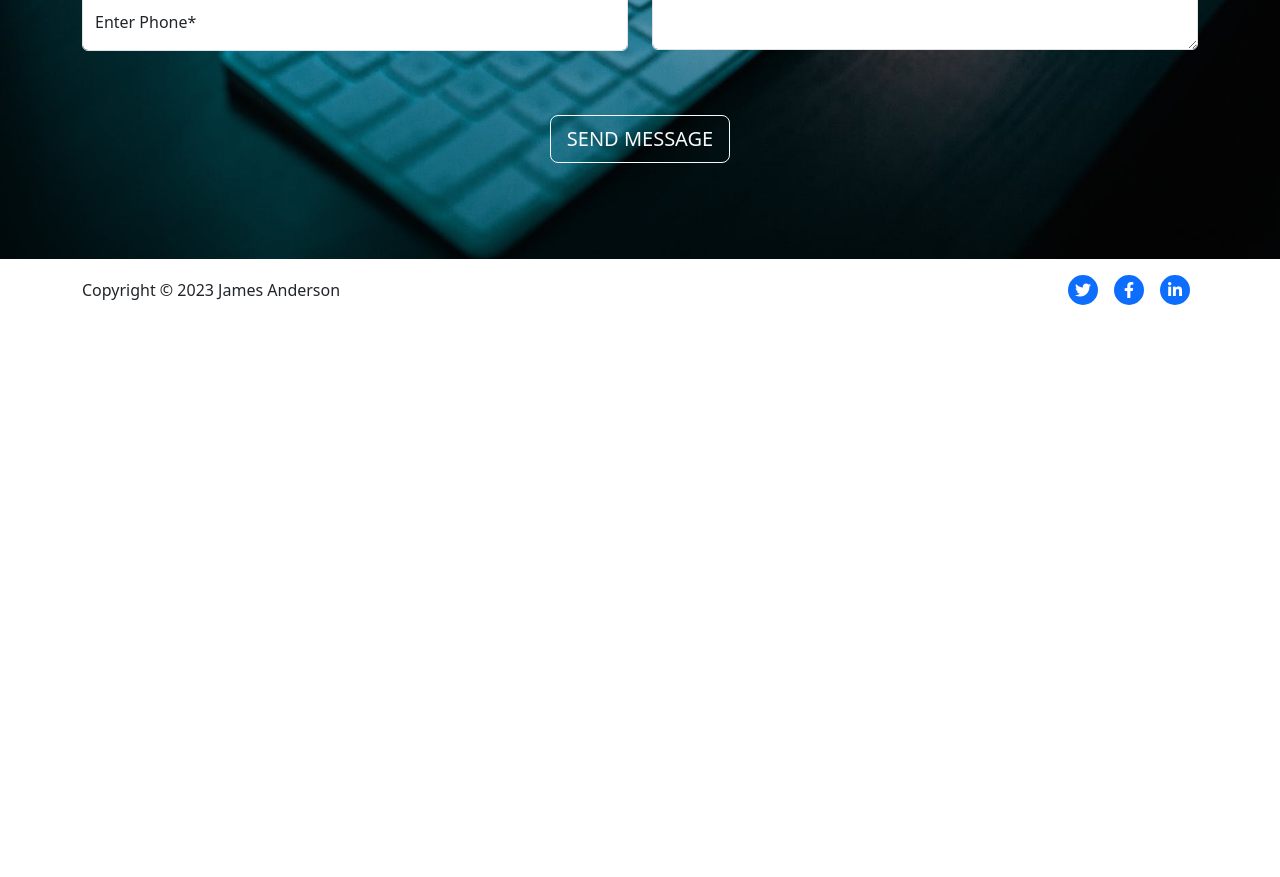
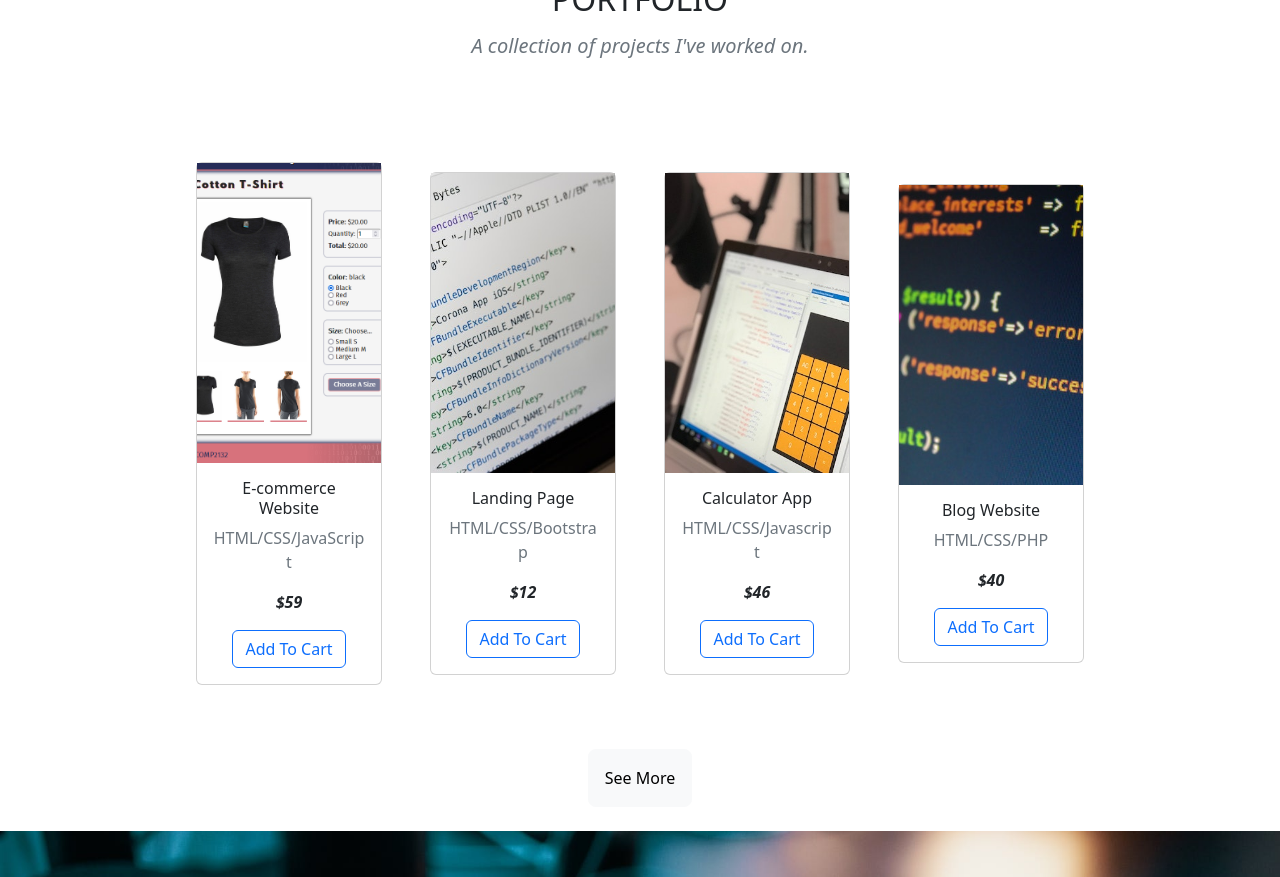
Before and after one commit to neha-gupta01/ReactJS-website, a React (Create React App) app: page / in a window 1280 px wide. Shown: the part 1920-2797 px from the top of the page. Before the commit the page ends 2241 px from the top, so only its background shows below. Built offline with nearby package versions, Linux system fonts and the light colour scheme; no server answers.

Commit message:
Revert "Squashed commit of the following:"
This reverts commit af012f0e1f62e404aebf3dff8c1df94735f52497.

```diff
--- a/package.json
+++ b/package.json
@@ -6,7 +6,6 @@
     "@testing-library/jest-dom": "^5.17.0",
     "@testing-library/react": "^13.4.0",
     "@testing-library/user-event": "^13.5.0",
-    "axios": "^1.6.2",
     "react": "^18.2.0",
     "react-dom": "^18.2.0",
     "react-router-dom": "^6.19.0",
--- a/src/components/cv.js
+++ b/src/components/cv.js
@@ -1,22 +1,40 @@
-import React, { useState, useEffect } from "react";
-import axios from "axios";
+import React from "react";
 
-const Cv = () => {
-  const [cvData, setCvData] = useState([]);
-
-  const fetchCvData = () => {
-    axios
-      .get("http://localhost:3001/cv")
-      .then((response) => {
-        setCvData(response.data[0]);
-      })
-      .catch((error) => {
-        console.log("Error fetching data:", error);
-      });
+const CV = () => {
+  const cvData = {
+    personalInfo: {
+      profileImage: "images/profile.jpg",
+      name: "James Anderson",
+      email: " your.email@example.com",
+      phone: "(123) 456-7890",
+      address: "Your address",
+    },
+    technicalSkills: ["HTML", "CSS", "Javascript"],
+    personalInterests: ["Interest 1", "Interest 2", "Interest 3"],
+    profile:
+      "Write a brief description of yourself, your background, and your goals. Highlight your key strengths and experiences. ",
+    qualifications: ["Qualification 1", "Qualification 2", "Qualification 3"],
+    eduction: {
+      year: "Year - Year",
+      institute: "University/Institution",
+      degree: "Degree/Program",
+    },
+    coursesTraining: {
+      year: "Year",
+      course: "Course/Training",
+      degree: "Institution/Organization",
+    },
+    workExperience: {
+      year: "Year - Year",
+      position: "Job Position",
+      company: "Company/Organization",
+    },
+    extracurricularActivities: {
+      organization: "Organization Name",
+      role: "Role/Position",
+      details: "Details of your involvement and contributions",
+    },
   };
-  useEffect(() => {
-    fetchCvData();
-  }, []);
 
   return (
     <section className="container py-5" id="cv">
@@ -36,18 +54,18 @@ const Cv = () => {
             src="images/profile.jpg"
             alt="profile"
           />
-          <h2 className="mt-3">{cvData.personalInfo?.name}</h2>
+          <h2 className="mt-3">{cvData.personalInfo.name}</h2>
           <ul className="list-unstyled">
             <li>
               <i className="fas fa-envelope me-2"></i>{" "}
-              {cvData.personalInfo?.email}
+              {cvData.personalInfo.email}
             </li>
             <li>
-              <i className="fas fa-phone me-2"></i> {cvData.personalInfo?.phone}
+              <i className="fas fa-phone me-2"></i> {cvData.personalInfo.phone}
             </li>
             <li>
               <i className="fas fa-map-marker-alt me-2"></i>{" "}
-              {cvData.personalInfo?.address}
+              {cvData.personalInfo.address}
             </li>
           </ul>
           <ul className="social-icons my-5 d-flex justify-content-center list-unstyled">
@@ -78,13 +96,13 @@ const Cv = () => {
           </ul>
           <h5>Technical Skills</h5>
           <ul className="list-unstyled">
-            {cvData.technicalSkills?.map((skill, index) => (
+            {cvData.technicalSkills.map((skill, index) => (
               <li key={index}>{skill}</li>
             ))}
           </ul>
           <h5>Personal Interests</h5>
           <ul className="list-unstyled">
-            {cvData.personalInterests?.map((interest, index) => (
+            {cvData.personalInterests.map((interest, index) => (
               <li key={index}>{interest}</li>
             ))}
           </ul>
@@ -96,37 +114,37 @@ const Cv = () => {
           <h3>Highlights of Qualifications</h3>
           <hr />
           <ul>
-            {cvData.qualifications?.map((qualification, index) => (
+            {cvData.qualifications.map((qualification, index) => (
               <li key={index}>{qualification}</li>
             ))}
           </ul>
           <h3>Education</h3>
           <hr />
           <dl>
-            <dt>{cvData.education?.year}</dt>
-            <dd>{cvData.education?.institute}</dd>
-            <dd>{cvData.education?.degree}</dd>
+            <dt>{cvData.eduction.year}</dt>
+            <dd>{cvData.eduction.institute}</dd>
+            <dd>{cvData.eduction.degree}</dd>
           </dl>
           <h3>Additional Courses & Training</h3>
           <hr />
           <dl>
-            <dt>{cvData.coursesTraining?.year}</dt>
-            <dd>{cvData.coursesTraining?.course}</dd>
-            <dd>{cvData.coursesTraining?.institute}</dd>
+            <dt>{cvData.coursesTraining.year}</dt>
+            <dd>{cvData.coursesTraining.course}</dd>
+            <dd>{cvData.coursesTraining.institute}</dd>
           </dl>
           <h3>Work Experience</h3>
           <hr />
           <dl>
-            <dt>{cvData.workExperience?.year}</dt>
-            <dd>{cvData.workExperience?.position}</dd>
-            <dd>{cvData.workExperience?.company}</dd>
+            <dt>{cvData.workExperience.year}</dt>
+            <dd>{cvData.workExperience.position}</dd>
+            <dd>{cvData.workExperience.company}</dd>
           </dl>
           <h3>Extracurricular Activities</h3>
           <hr />
           <dl>
-            <dt>{cvData.extracurricularActivities?.organization}</dt>
-            <dd>{cvData.extracurricularActivities?.role}</dd>
-            <dd>{cvData.extracurricularActivities?.details}</dd>
+            <dt>{cvData.extracurricularActivities.organization}</dt>
+            <dd>{cvData.extracurricularActivities.role}</dd>
+            <dd>{cvData.extracurricularActivities.details}</dd>
           </dl>
         </div>
       </div>
@@ -134,4 +152,4 @@ const Cv = () => {
   );
 };
 
-export default Cv;
+export default CV;
--- a/src/components/portfolio.js
+++ b/src/components/portfolio.js
@@ -1,8 +1,122 @@
-import React, { useState, useEffect } from "react";
+import React, { useState } from "react";
 import { Link } from "react-router-dom";
 import PortfolioMenu from "./portfolioMenu";
 import { CartContext } from "../contexts/cartContext";
-import axios from "axios";
+
+const portfolioData = [
+  {
+    id: 1,
+    imageSrc: "images/e-commerce.png",
+    title: "E-commerce Website",
+    description: "HTML/CSS/JavaScript",
+    price: 59,
+    technologies: ["HTML", "CSS", "Javascript"],
+  },
+  {
+    id: 2,
+    imageSrc: "images/landing-page.jpg",
+    title: "Landing Page",
+    description: "HTML/CSS/Bootstrap",
+    price: 12,
+    technologies: ["HTML", "CSS", "Bootstrap"],
+  },
+  {
+    id: 3,
+    imageSrc: "images/calculator-app.jpg",
+    title: "Calculator App",
+    description: "HTML/CSS/Javascript",
+    price: 46,
+    technologies: ["HTML", "CSS", "Javascript"],
+  },
+  {
+    id: 4,
+    imageSrc: "images/blog.jpg",
+    title: "Blog Website",
+    description: "HTML/CSS/PHP",
+    price: 40,
+    technologies: ["HTML", "CSS", "PHP"],
+  },
+  {
+    id: 5,
+    imageSrc: "images/task.jpg",
+    title: "Task Management App",
+    description: "ReactJS",
+    price: 25,
+    technologies: ["ReactJS"],
+  },
+  {
+    id: 6,
+    imageSrc: "images/data.jpg",
+    title: "Data Visualization",
+    description: "Python/Plotly",
+    price: 20,
+    technologies: ["Python", "Plotly"],
+  },
+  {
+    id: 7,
+    imageSrc: "images/data.jpg",
+    title: "Data Visualization",
+    description: "Python/Plotly",
+    price: 27,
+    technologies: ["Python", "Plotly"],
+  },
+  {
+    id: 8,
+    imageSrc: "images/data.jpg",
+    title: "Data Visualization",
+    description: "Python/Plotly",
+    price: 62,
+    technologies: ["Python", "Plotly"],
+  },
+  {
+    id: 9,
+    imageSrc: "images/data.jpg",
+    title: "Data Visualization",
+    description: "Python/Plotly",
+    price: 14,
+    technologies: ["Python", "Plotly"],
+  },
+  {
+    id: 10,
+    imageSrc: "images/data.jpg",
+    title: "Data Visualization",
+    description: "Python/Plotly",
+    price: 50,
+    technologies: ["Python", "Plotly"],
+  },
+  {
+    id: 11,
+    imageSrc: "images/data.jpg",
+    title: "Data Visualization",
+    description: "Python/Plotly",
+    price: 55,
+    technologies: ["Python", "Plotly"],
+  },
+  {
+    id: 12,
+    imageSrc: "images/data.jpg",
+    title: "Data Visualization",
+    description: "Python/Plotly",
+    price: 5,
+    technologies: ["Python", "Plotly"],
+  },
+  {
+    id: 13,
+    imageSrc: "images/data.jpg",
+    title: "Data Visualization",
+    description: "Python/Plotly",
+    price: 19,
+    technologies: ["Python", "Plotly"],
+  },
+  {
+    id: 14,
+    imageSrc: "images/data.jpg",
+    title: "Data Visualization",
+    description: "Python/Plotly",
+    price: 7,
+    technologies: ["Python", "Plotly"],
+  },
+];
 
 const SinglePortfolio = ({
   id,
@@ -63,86 +177,43 @@ const SinglePortfolio = ({
   );
 };
 
-const Portfolio = ({ showAll }) => {
-  const [currentPage, setCurrentPage] = useState(1);
-  const [totalPages, setTotalPages] = useState(1);
-  const [itemsPerPage, setItemsPerPage] = useState(4);
-  const [portfolioList, setPortfolioList] = useState([]);
-  const [loading, setLoading] = useState(true);
-  const [filterData, setFilterData] = useState({
-    searchTitle: "",
-    selectedTechnologies: [],
-    minPrice: 0,
-    maxPrice: 100,
-    sortBy: "",
+const Portfolio = ({ showAll,handleAddToCart, cartItems }) => {
+
+  const [filteredData, setFilteredData] = useState(
+    showAll ? portfolioData : portfolioData.slice(0, 4)
+  );
+  const onFilterChange = (searchTitle,selectedTechnologies,minPrice,maxPrice,sortBy) => {
+    let filteredResult = [];
+
+    filteredResult = portfolioData.filter((item) => {
+      if (
+        searchTitle &&
+        !item.title.toLowerCase().includes(searchTitle.toLowerCase())
+      ) {
+        return false;
+      }
+
+      const commonTechnologies = item.technologies.filter((tech) =>
+        selectedTechnologies.includes(tech)
+      );
+      if (selectedTechnologies.length !== commonTechnologies.length) {
+        return false;
+      }
+
+      if (minPrice && item.price < parseInt(minPrice)) {
+        return false;
+      }
+      if (maxPrice && item.price > parseInt(maxPrice)) {
+        return false;
+      }
+      return true;
     });
-
-  const { handleAddToCart, cartItems, handleUpdateQuantity } =
-    React.useContext(CartContext);
-
-  useEffect(() => {
-    fetchPortfolioData();
-  }, [itemsPerPage, currentPage, filterData]);
-
-  const fetchPortfolioData = () => {
-    setLoading(true);
-    let url = `http://localhost:3001/portfolio?current_page=${currentPage}&page_size=${itemsPerPage}`;
-
-    if (filterData.searchTitle) {
-      url = url + `&searchTitle=${filterData.searchTitle}`;
+    if (sortBy === "lowToHigh") {
+      filteredResult.sort((a, b) => a.price - b.price);
+    } else if (sortBy === "highToLow") {
+      filteredResult.sort((a, b) => b.price - a.price);
     }
-    if (filterData.selectedTechnologies.length > 0) {
-      url =
-        url +
-        `&selectedTechnologies=${filterData.selectedTechnologies.join(",")}`;
-    }
-    if (filterData.minPrice) {
-      url = url + `&minPrice=${filterData.minPrice}`;
-    }
-    if (filterData.maxPrice) {
-      url = url + `&maxPrice=${filterData.maxPrice}`;
-    }
-    if (filterData.sortBy) {
-      url = url + `&sortBy=${filterData.sortBy}`;
-    }
-    axios
-      .get(url)
-      .then((response) => {
-        setPortfolioList(response.data.data || []);
-        setTotalPages(response.data?.paginate?.total_page || 0);
-      })
-      .catch((error) => {
-        console.log("Error fetching data:", error);
-      })
-      .finally(() => {
-        setLoading(false);
-      });
-  };
-
-  useEffect(() => {
-    if (currentPage === 1) {
-      fetchPortfolioData();
-    } else {
-      setCurrentPage(1);
-    }
-  }, [itemsPerPage]);
-
-  const onFilterChange = (
-    searchTitle,
-    selectedTechnologies,
-    minPrice,
-    maxPrice,
-    sortBy
-  ) => {
-    setCurrentPage(1);
-    const newFilterData = {
-      searchTitle,
-      selectedTechnologies,
-      minPrice,
-      maxPrice,
-      sortBy,
-    };
-    setFilterData(newFilterData);
+    setFilteredData(filteredResult);
   };
 
   const title = (
@@ -156,26 +227,8 @@ const Portfolio = ({ showAll }) => {
     </div>
   );
 
-  const getPaginationSequence = () => {
-    let items = [];
+  const [menuVisible, setMenuVisible] = useState(false);
 
-    for (let pageNo = 1; pageNo <= totalPages; pageNo++) {
-      items.push(
-        <li
-          key={pageNo}
-          className={`page-item ${pageNo === currentPage && "active"}`}
-        >
-          <button className="page-link" onClick={() => setCurrentPage(pageNo)}>
-            {pageNo}
-          </button>
-        </li>
-      );
-    }
-
-    return items;
-  };
-
-  const [menuVisible, setMenuVisible] = useState(false);
   const toggleMenu = () => {
     setMenuVisible(!menuVisible);
   };
@@ -207,12 +260,8 @@ const Portfolio = ({ showAll }) => {
           }`}
         >
           {title}
-          {loading ? (
-            "Loading......"
-          ) : (
           <div className="row mt-5 mx-0 justify-content-center align-items-center">
-              {portfolioList.length ? (
-                portfolioList.map((item, index) => (
+            {filteredData.map((item, index) => (
               <SinglePortfolio
                 key={index}
                 id={item.id}
@@ -222,13 +271,8 @@ const Portfolio = ({ showAll }) => {
                 price={item.price}
                 onAddToCart={handleAddToCart}
               />
-                ))
-              ) : (
-                <p>No Portfolio available.</p>
-              )}
+            ))}
           </div>
-          )}
-
           {!showAll ? (
             <div className="col-12 mt-3 d-flex justify-content-center">
               <Link
@@ -239,52 +283,6 @@ const Portfolio = ({ showAll }) => {
               </Link>
             </div>
           ) : null}
-          {showAll && (
-            <div className="row mt-3">
-              <div className="d-flex align-items-center justify-content-end">
-                <label className="me-2">Items:</label>
-                <select
-                  className="form-select me-2"
-                  style={{ width: "80px" }}
-                  value={itemsPerPage}
-                  onChange={(e) => setItemsPerPage(parseInt(e.target.value))}
-                >
-                  <option value="4">4</option>
-                  <option value="8">8</option>
-                  <option value="12">12</option>
-                  <option value="16">16</option>
-                </select>
-                <nav
-                  aria-label="Page navigation"
-                  className="d-flex align-items-center"
-                >
-                  <ul className="pagination mb-0">
-                    <li className="page-item">
-                      <button
-                        className="page-link"
-                        onClick={() => setCurrentPage(currentPage - 1)}
-                        disabled={currentPage === 1}
-                      >
-                        Prev
-                      </button>
-                    </li>
-                    {getPaginationSequence()}
-
-                    <li className="page-item">
-                      <button
-                        className="page-link"
-                        onClick={() => setCurrentPage(currentPage + 1)}
-                        disabled={currentPage === totalPages}
-                      >
-                        Next
-                      </button>
-                    </li>
-                  </ul>
-                </nav>
-                <span className="ms-2"> {totalPages} pages</span>
-              </div>
-            </div>
-          )}
         </div>
       </div>
     </section>
--- a/src/components/skills.js
+++ b/src/components/skills.js
@@ -1,37 +1,38 @@
-import React, { useState, useEffect } from "react";
-import axios from "axios";
+// Skills.js
+import React from "react";
 
+const skillsData = [
+  {
+    icon: "fa-cart-shopping",
+    skill: "Front-end Development",
+    description:
+      "Proficient in HTML, CSS, and JavaScript. Experienced in responsive web design, building user-friendly interfaces, and using modern frameworks like ReactJS.",
+  },
+  {
+    icon: "fa-laptop",
+    skill: "Back-end Development",
+    description: "Skilled in server-side programming using technologies like Node.js and Express. Experience working with databases such as MongoDB and MySQL.",
+  },
+  {
+    icon: "fa-mobile-screen-button",
+    skill: "Mobile App Development",
+    description:
+      "Proficient in developing mobile apps for iOS and Android using frameworks like React Native. Experienced in building engaging and intuitive mobile user interfaces.",
+  },
+];
 const SingleSkill = ({ icon, skill, description }) => {
   return (
     <div
       className="card mt-5 d-flex flex-column align-items-center text-center bg-white p-4"
       style={{ width: "25rem" }}
     >
-      <i
-        className={`text-white bg-primary d-flex align-items-center justify-content-center fs-2 rounded-circle fa-solid ${icon}`}
-      ></i>
+      <i className={`text-white bg-primary d-flex align-items-center justify-content-center fs-2 rounded-circle fa-solid ${icon}`}></i>
       <h4 className="mt-4">{skill}</h4>
       <p className="text-center">{description}</p>
     </div>
   );
 };
 const Skills = () => {
-  const [skillsData, setSkillsData] = useState([]);
-
-  const fetchSkillsData = () => {
-    axios
-      .get("http://localhost:3001/skills")
-      .then((response) => {
-        setSkillsData(response.data);
-      })
-      .catch((error) => {
-        console.log("Error fetching data:", error);
-      });
-  };
-  useEffect(() => {
-    fetchSkillsData();
-  }, []);
-
   const title = (
     <div className="row mt-4 py-3">
       <div className="col-12 d-flex flex-column text-center justify-content-center">
@@ -48,7 +49,7 @@ const Skills = () => {
       <div className="row d-flex justify-content-between mx-0">
         {skillsData.map((skill, index) => (
           <SingleSkill
-            key={index}
+          key={index}
             icon={skill.icon}
             skill={skill.skill}
             description={skill.description}
--- a/src/containers/CvContainer.js
+++ b/src/containers/CvContainer.js
@@ -1,6 +1,6 @@
 import React from "react";
 import Navbar from "../components/navbar";
-import Cv from "../components/cv";
+import CV from "../components/cv";
 import Footer from "../components/footer";
 import Cart from "../components/cart";
 
@@ -9,7 +9,7 @@ const CvContainer = () => {
     <React.Fragment>
       <Navbar />
       <Cart />
-      <Cv />
+      <CV />
       <Footer />
     </React.Fragment>
   );
--- a/src/containers/PortfolioContainer.js
+++ b/src/containers/PortfolioContainer.js
@@ -1,15 +1,75 @@
-import React from "react";
+import React, { useState, useEffect } from "react";
 import Navbar from "../components/navbar";
 import Portfolio from "../components/portfolio";
 import Footer from "../components/footer";
 import Cart from "../components/cart";
 
 const PortfolioContainer = () => {
+  const [cartItems, setCartItems] = useState({});
+  const [cartItemsCount, setCartItemsCount] = useState(0);
+  const [cartItemsTotalPrice, setCartItemsTotalPrice] = useState(0);
+  const [showCart, setShowCart] = useState(false);
+
+  useEffect(() => {
+    let total = 0;
+    Object.values(cartItems).map((item) => {
+      total = total + item.price * item.quantity;
+    });
+    setCartItemsTotalPrice(total);
+  }, [cartItemsCount]);
+
+  const toggleCart = () => {
+    setShowCart(!showCart);
+  };
+
+  const handleAddToCart = (item) => {
+    let temp = cartItems;
+    if (temp[item.id]) {
+      temp[item.id].quantity = temp[item.id].quantity + 1;
+    } else {
+      temp[item.id] = {
+        ...item,
+        quantity: 1,
+      };
+    }
+    setCartItems(temp);
+    setCartItemsCount((prevItems) => ++prevItems);
+  };
+
+  const handleRemoveToCart = (id) => {
+    let temp = cartItems;
+    if (temp[id]) {
+      if (temp[id].quantity == 1) {
+        delete temp[id];
+      } else {
+        temp[id].quantity = temp[id].quantity - 1;
+      }
+
+      setCartItems(temp);
+      setCartItemsCount((prevItems) => --prevItems);
+    }
+  };
+
   return (
     <React.Fragment>
-      <Navbar />
-      <Cart />
-      <Portfolio showAll={true} />
+      <Navbar
+        cartItems={cartItems}
+        toggleCart={toggleCart}
+        showCart={showCart}
+        cartItemsCount={cartItemsCount}
+      />
+      <Cart
+        isOpen={showCart}
+        onClose={toggleCart}
+        cartItemsTotalPrice={cartItemsTotalPrice}
+        handleAddToCart={handleAddToCart}
+        handleRemoveToCart={handleRemoveToCart}
+      />
+      <Portfolio
+        showAll={true}
+        cartItems={cartItems}
+        handleAddToCart={handleAddToCart}
+      />
       <Footer />
     </React.Fragment>
   );
```
Also changed, not shown: src/components/about.js (+10 -11 lines), src/components/cart.js (+8 -30 lines), src/components/navbar.js (+2 -6 lines), 1 other file (tests, documents, lock files or other folders). Lines whose indentation alone changed are shown as unchanged.
